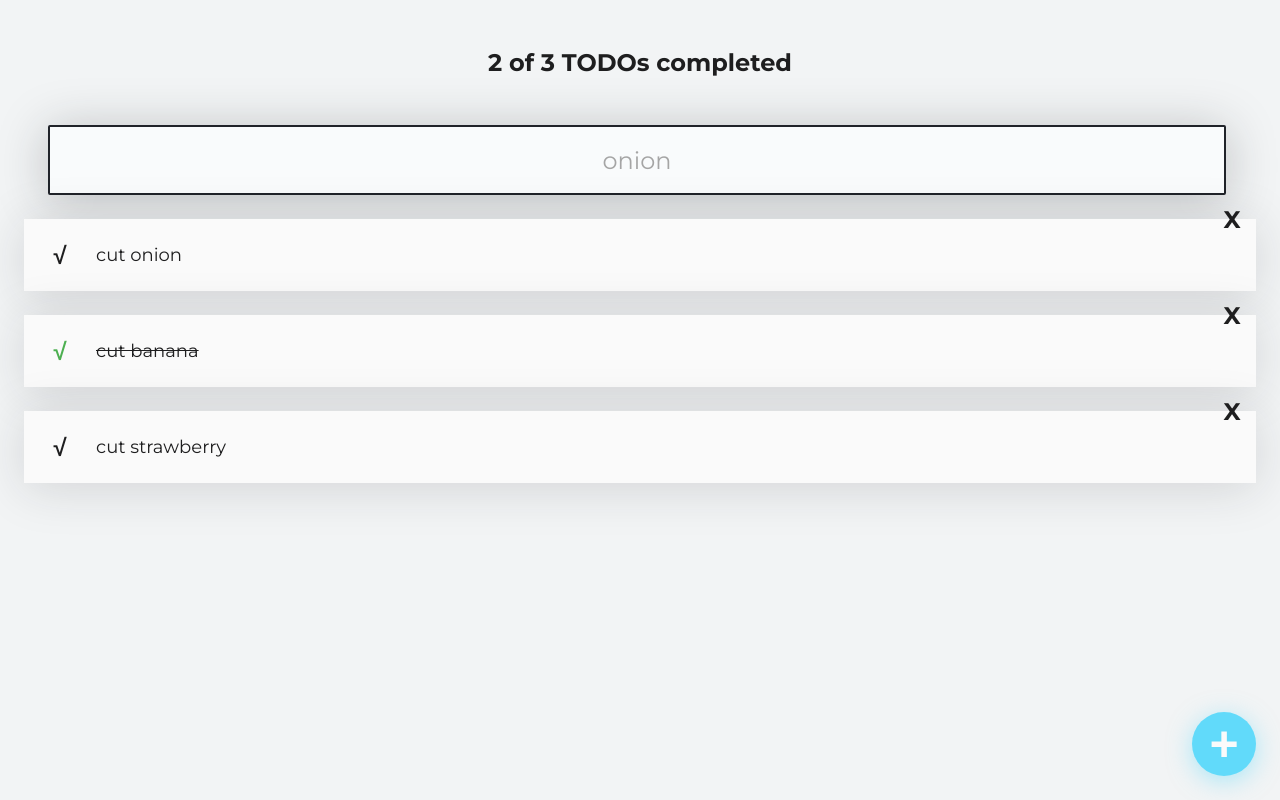
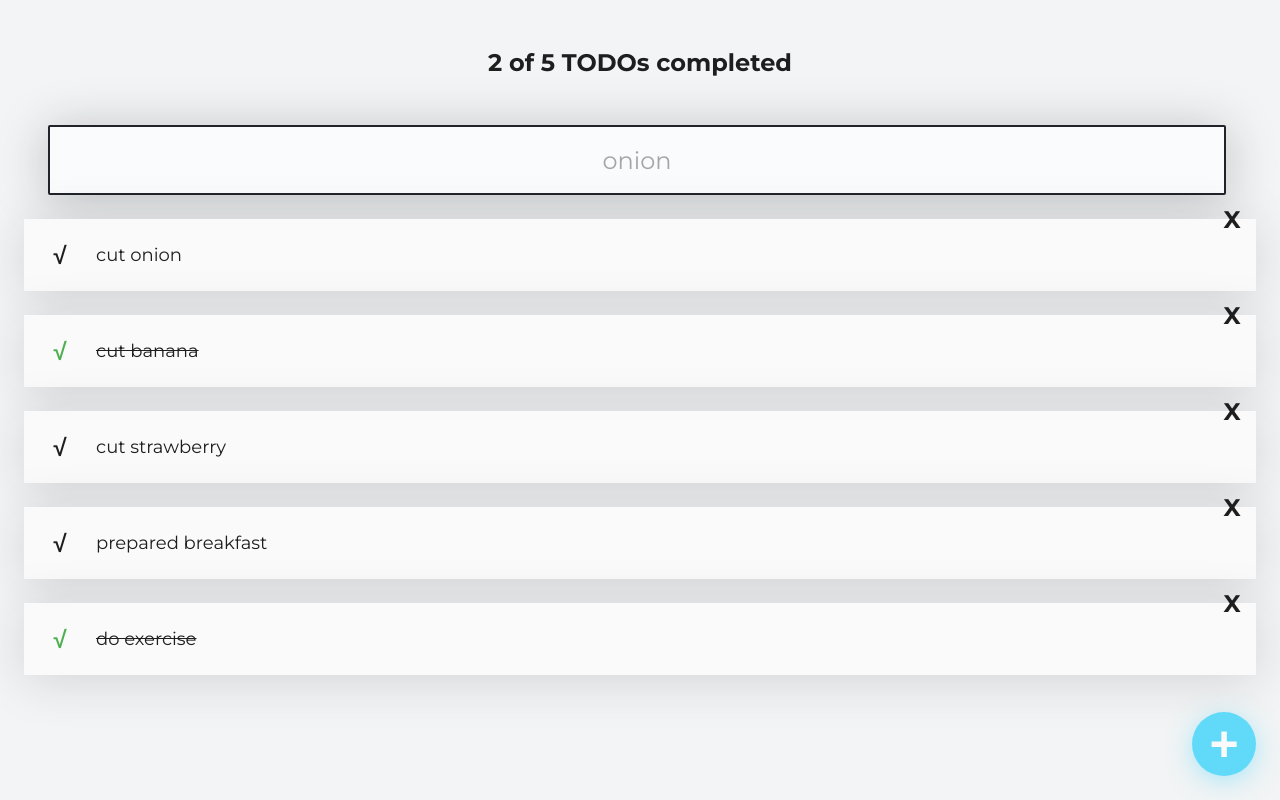
Before and after one commit to randallchacon/react-todoapp, a React (Create React App) app: page / in a window 1280 px wide. Built offline with nearby package versions, Linux system fonts and the light colour scheme.

Commit message:
c10. Count and search pending to-do items

```diff
--- a/src/App.js
+++ b/src/App.js
@@ -5,19 +5,45 @@ import { TodoList } from './TodoList';
 import { TodoSearch } from './TodoSearch';
 import { CreateTodoButton } from './CreateTodoButton';
 //import './App.css';
-const todos = [
+const defaultTodos = [
   { text:'cut onion', completed: false},
   { text:'cut banana', completed: true},
-  { text:'cut strawberry', completed: false}
+  { text:'cut strawberry', completed: false},
+  { text:'prepared breakfast', completed: false},
+  { text:'do exercise', completed: true}
 ];
 
 function App() { //JSX sintax - Babel does the conversion between JS to HTML
+  const [todos, setTodos] = React.useState(defaultTodos);
+  const [searchValue, setSearchValue] = React.useState('');
+
+  const completedTodos = todos.filter(todo => !!todo.completed).length; //!! equals true
+  const totalTodos = todos.length;
+
+  let searchedTodos = [];
+
+  if(!searchValue.length >= 1){
+    searchedTodos = todos;
+  } else{
+    searchedTodos = todos.filter(todo =>{
+      const todoText = todo.text.toLowerCase();
+      const searchText = searchValue.toLowerCase();
+      return todoText.includes(searchText);
+    })
+
+  }
+
   return (
     <React.Fragment>
-       <TodoCounter/>
-      <TodoSearch/>
+       <TodoCounter
+          total = {totalTodos}
+          completed = {completedTodos}
+       />
+      <TodoSearch
+      searchValue = {searchValue} setSearchValue = {setSearchValue}
+      />
       <TodoList>
-        {todos.map(todo => (
+        {searchedTodos.map(todo => (
           <TodoItem
           key={todo.text}
           text={todo.text}
--- a/src/TodoCounter.js
+++ b/src/TodoCounter.js
@@ -1,9 +1,9 @@
 import React from 'react';
 import './TodoCounter.css';
 
-function TodoCounter(){
+function TodoCounter({total, completed}){
     return(
-        <h2 className="TodoCounter">2 of 3 TODOs completed</h2>
+        <h2 className="TodoCounter">{completed} of {total} TODOs completed</h2>
     );
 }
 
--- a/src/TodoSearch.js
+++ b/src/TodoSearch.js
@@ -1,8 +1,8 @@
 import React from 'react';
 import './TodoSearch.css';
 
-function TodoSearch(){
-    const [searchValue, setSearchValue] = React.useState(''); //React Hooks
+function TodoSearch({searchValue, setSearchValue}){
+    //const [searchValue, setSearchValue] = React.useState(''); //React Hooks
 
     const onSearchValueChange = (event) => {
         console.log(event.target.value);
@@ -14,8 +14,7 @@ function TodoSearch(){
         placeholder="onion"
         value={searchValue}
         onChange={onSearchValueChange}
-        />,
-        <p>{searchValue}</p>
+        />
     ];
 }
 
```
